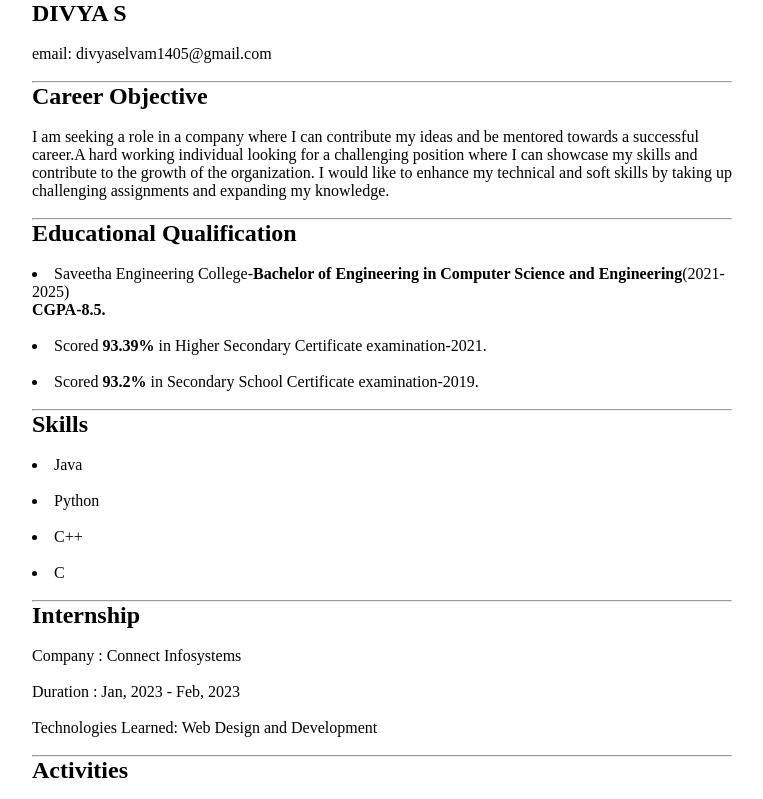
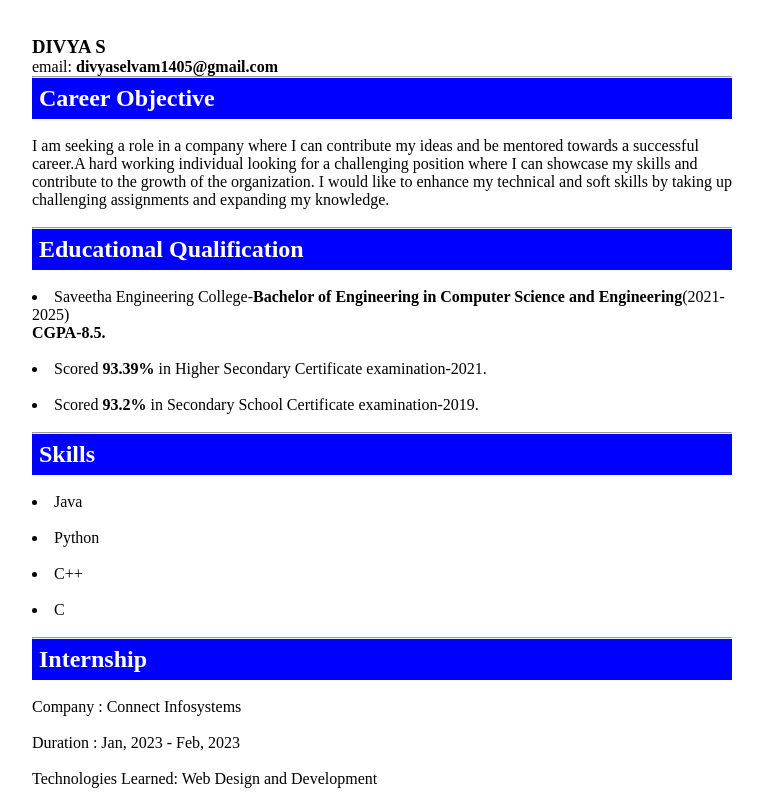
Before and after one commit to D-I-V-Y-A-S/resume, a plain HTML site: page index.html in a window 1280 px wide. Shown: the top 799 px of the page, without its empty margins (258-1021 px from the left). Drawn offline with Linux system fonts and the light colour scheme.

Commit message:
After styled

```diff
--- a/index.html
+++ b/index.html
@@ -1,25 +1,38 @@
 <!Doctype>
 <html>
 <head>
-  <link rel = "stylesheet" type = "text/css" href = "style.css" >
-  <h2>DIVYA S</h2><br>
-  <p>email: divyaselvam1405@gmail.com</p><br>
+  <link rel="stylesheet" type="text/css" href="style.css">
+  <br>
+  <br>
+  <h3>DIVYA S</h3>
+  <p>email:<b> divyaselvam1405@gmail.com</b></p>
   <hr>
+  <style>
+    h2 {
+      background-color: blue;
+      color: white;
+      /* Adding white text color for better visibility on a blue background */
+      padding: 7px;
+    }
+  </style>
 </head>
 <body>
   <section>
     <article>
       <h2>Career Objective</h2><br>
       <p>I am seeking a role in a company where I
-can contribute my ideas and be mentored towards a successful career.A hard working individual looking for a challenging
-position where I can showcase my skills and contribute to the growth of the organization. I would like to enhance my technical
+        can contribute my ideas and be mentored towards a successful career.A hard working individual looking for a
+        challenging
+        position where I can showcase my skills and contribute to the growth of the organization. I would like to
+        enhance my technical
         and soft skills by taking up challenging assignments and expanding my knowledge.</p><br>
     </article>
     <hr>
     <article>
       <h2>Educational Qualification</h2><br>
       <li>Saveetha Engineering College-<b>Bachelor of Engineering in Computer Science and Engineering</b>(2021-2025)<br>
-      <b>CGPA-8.5.</b></li>
+        <b>CGPA-8.5.</b>
+      </li>
       <br>
       <li>Scored <b>93.39%</b> in Higher Secondary Certificate examination-2021.</li><br>
       <li>Scored <b>93.2%</b> in Secondary School Certificate examination-2019.</li><br>
@@ -44,7 +57,8 @@ position where I can showcase my skills and contribute to the growth of the orga
       <h2>Activities</h2><br>
       <li>Attended hands-on workshop titled ''AWS CLOUD PRACTITIONER'' organized by Department of Information</li><br>
       <li>Technology during DRESTEIN'22, held on 16th November 2022 at SaveethaEngineering College.</li><br>
-      <li>Participated in "CODERS CHEMISTRY" as a part of trojans -a National level technical symposium held at Chennai Institute of
+      <li>Participated in "CODERS CHEMISTRY" as a part of trojans -a National level technical symposium held at Chennai
+        Institute of
         Technology.</li><br>
       <li>Done a mini-project on Coronary heart disease prediction using ensemble method.</li><br>
     </article>
@@ -63,9 +77,8 @@ position where I can showcase my skills and contribute to the growth of the orga
       <li>SQL FUNDAMENTALS
         - (NASSCOM FUTURESKILLS PRIME)</li><br>
       <li>Completed the course Social Networks - (National Programme on Technology Enhanced Learning)</li><br>
-      <li>Completed the course Data Analytics Using Python - (National Programme on Technology Enhanced Learning)</li><br>
-
-
+      <li>Completed the course Data Analytics Using Python - (National Programme on Technology Enhanced Learning)</li>
+      <br>
     </article>
     <hr>
     <article>
--- a/style.css
+++ b/style.css
@@ -21,10 +21,12 @@
 }
 
 #title {
+  background-color: aqua;
   margin-left: 3%;
 }
 
 #footer {
+  background-color: aqua;
   height: 50px;
   width: 100%;
   background-color: #ffcccc;
@@ -78,10 +80,12 @@
 }
 
 @media only screen and (max-width: 430px) {
+
   .left,
   .right {
     display: none;
   }
+
   .stuff {
     width: 100%;
     margin-left: 10px;
```
Lines whose indentation alone changed are shown as unchanged.
